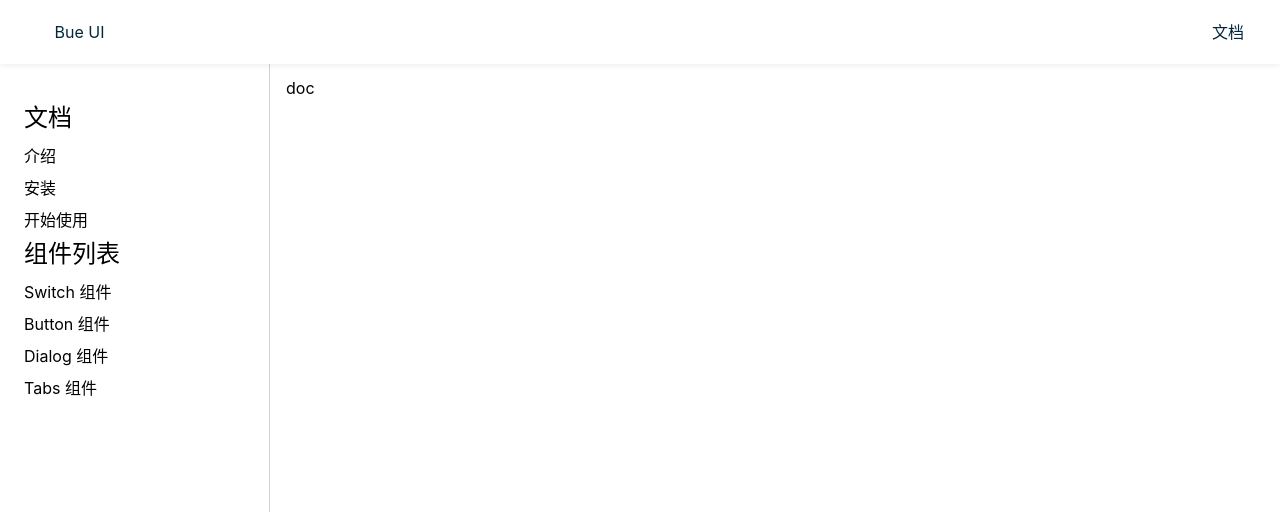
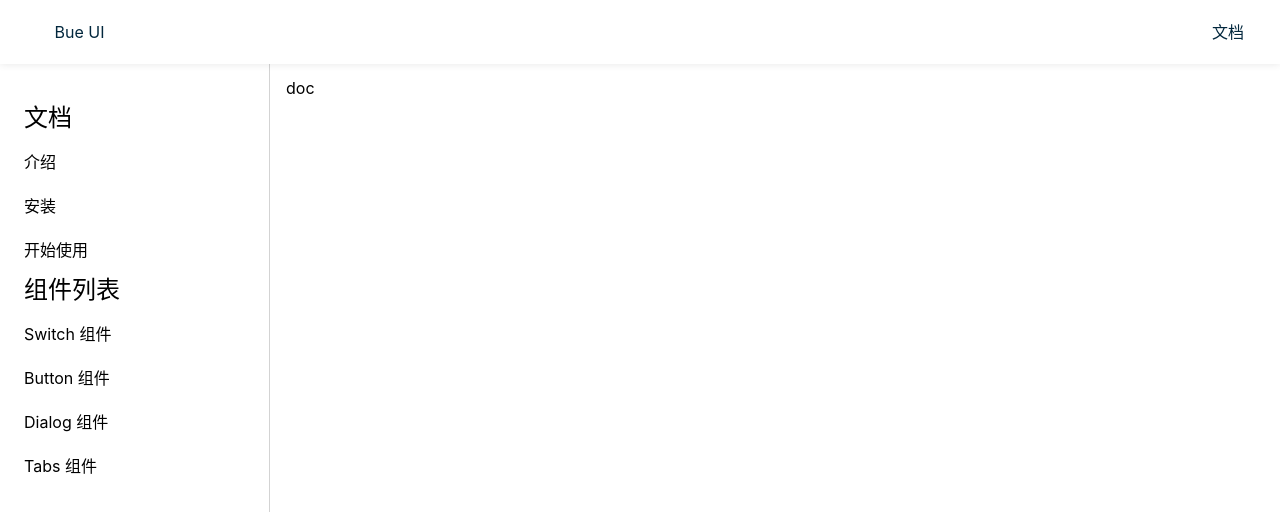
Before and after one commit to Brucezhiyu/Bue-UI-1, a Vue app: page /#/doc in a window 1280 px wide. Shown: the top 512 px of the page. Built offline with nearby package versions, Linux system fonts and the light colour scheme.

Commit message:
高亮路由

```diff
--- a/src/views/Doc.vue
+++ b/src/views/Doc.vue
@@ -57,25 +57,50 @@ export default {
 </script>
 
 <style lang="scss" scoped>
+
 main {
   overflow: auto;
 }
+
 aside {
   background: white;
   width: 270px;
-  padding: 100px 24px 24px;
+  padding: 100px 0;
   border-right: 1px solid lightgrey;
   position: fixed;
   top: 0;
   left: 0;
   height: 100%;
+
   > h2 {
     margin-bottom: 4px;
+    padding: 0 24px;
   }
 
   > ol {
     > li {
-      padding: 4px 0;
+      > a {
+        display: block;
+        padding: 10px 24px;
+
+        &:hover {
+          text-decoration: none;
+        }
+      }
+
+      .router-link-active {
+        background: rgba(67, 185, 127, 0.1);
+        position: relative;
+
+        //&::after {
+        //  position: absolute;
+        //  right: 0;
+        //  width: 5px;
+        //  height: auto;
+        //  background: rgba(67, 185, 127);
+        //}
+      }
+
     }
   }
 
@@ -86,13 +111,16 @@ aside {
     left: 0;
   }
 }
+
 .layout {
   display: flex;
   flex-direction: column;
   height: 100vh;
+
   > .nav {
     flex-shrink: 0;
   }
+
   > .content {
     flex-grow: 1;
     padding-top: 60px;
@@ -102,15 +130,18 @@ aside {
     }
   }
 }
+
 .content {
   display: flex;
+
   > aside {
     flex-shrink: 0;
   }
+
   > main {
     flex-grow: 1;
     padding: 16px;
-    background:white;
+    background: white;
   }
 }
 </style>
```
Lines whose indentation alone changed are shown as unchanged.
